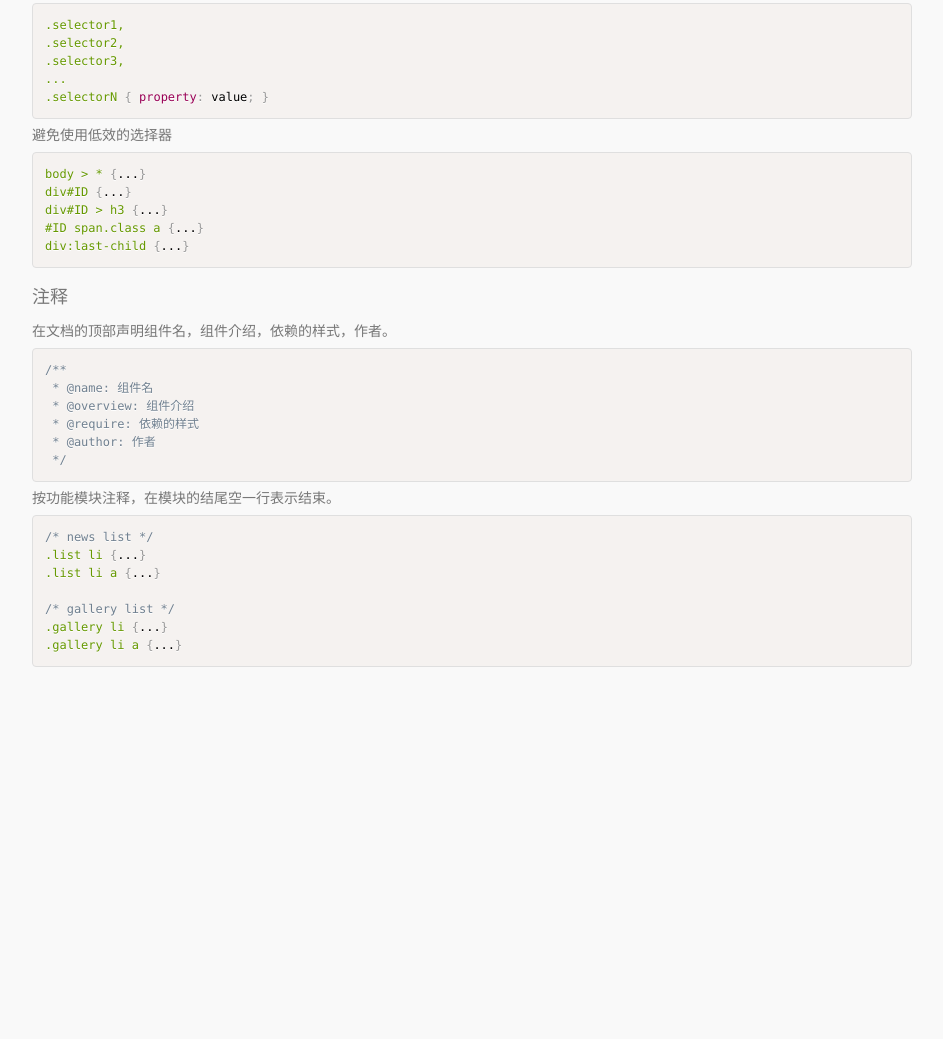
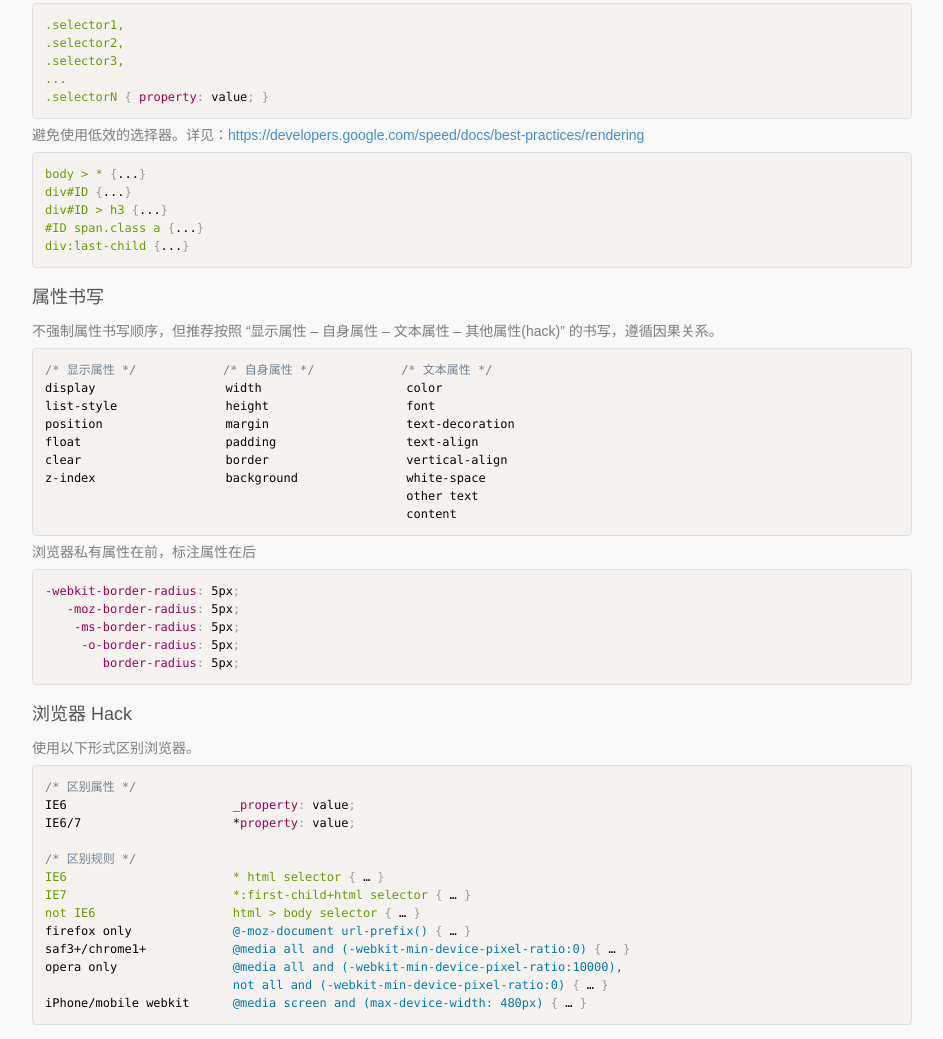
Before and after one commit to jsfans/Atom, a plain HTML site: page docs/css-spec.html in a window 1280 px wide. Shown: the part 438-1477 px from the top of the page, without its empty margins (298-1241 px from the left). Before the commit the page ends 1116 px from the top, so only its background shows below. Drawn offline with Linux system fonts and the light colour scheme.

Commit message:
updated files

```diff
--- a/assets/css/style.css
+++ b/assets/css/style.css
@@ -41,7 +41,7 @@ input,
 textarea { font-family: inherit; }
 input { border: 0 none; vertical-align: middle; }
 table { border-collapse: collapse; border-spacing: 0; }
-a { text-decoration: none; }
+a { color: #458FCE; text-decoration: none; }
 a:hover { text-decoration: underline; }
 img { border: 0 none; }
 
@@ -49,7 +49,7 @@ body {
     background-color: #f9f9f9;
     /* background-image: url(bgimg/bg.png);
     background-repeat: repeat; */
-    color: #777;
+    color: #7f7f7f;
     font: 14px/1.5 Arial, \5FAE\8F6F\96C5\9ED1;
 }
 .rules code {
@@ -59,7 +59,7 @@ body {
     border-radius: 3px;
     color: #905;
     font-family: consolas;
-    font-size: 10px;
+    font-size: 12px;
     white-space: pre;
     word-spacing: normal;
     text-shadow: 0 1px white;
@@ -89,7 +89,6 @@ body {
 .nav-list a {
     display: block;
     padding: 10px 0 10px 20px;
-    color: #458FCE;
 }
 .nav-list .active {
     margin-left: -5px;
@@ -119,6 +118,7 @@ body {
     padding: 5px 0;
 }
 .detail-list dt {
+    color: #555;
     font-size: 18px;
 }
 .rules {
@@ -141,6 +141,7 @@ body {
     font-size: 12px;
 }
 .title {
+    color: #525252;
     font-size: 30px;
 }
 
--- a/docs/css-spec.html
+++ b/docs/css-spec.html
@@ -2,7 +2,7 @@
 <html>
 <head>
     <meta charset="UTF-8">
-    <title>CSS 书写规范</title>
+    <title>CSS 规范</title>
     <link rel="stylesheet" href="../assets/css/style.css">
 </head>
 <body>
@@ -50,12 +50,48 @@
 .selector3,
 ...
 .selectorN { property: value; }</code></pre>
-                        <p>避免使用低效的选择器</p>
+                        <p>避免使用低效的选择器。详见：<a href="https://developers.google.com/speed/docs/best-practices/rendering">https://developers.google.com/speed/docs/best-practices/rendering</a></p>
                         <pre><code class="language-css">body > * {...}
 div#ID {...}
 div#ID > h3 {...}
 #ID span.class a {...}
 div:last-child {...}</code></pre>
+                    </dd>
+                    <dt>属性书写</dt>
+                    <dd>
+                        <p>不强制属性书写顺序，但推荐按照 “显示属性 – 自身属性 – 文本属性 – 其他属性(hack)” 的书写，遵循因果关系。</p>
+                        <pre><code class="language-css">/* 显示属性 */            /* 自身属性 */            /* 文本属性 */
+display                  width                    color
+list-style               height                   font
+position                 margin                   text-decoration
+float                    padding                  text-align
+clear                    border                   vertical-align
+z-index                  background               white-space
+                                                  other text
+                                                  content</code></pre>
+                        <p>浏览器私有属性在前，标注属性在后</p>
+                        <pre><code class="language-css">-webkit-border-radius: 5px;
+   -moz-border-radius: 5px;
+    -ms-border-radius: 5px;
+     -o-border-radius: 5px;
+        border-radius: 5px;</code></pre>
+                    </dd>
+                    <dt>浏览器 Hack</dt>
+                    <dd>
+                        <p>使用以下形式区别浏览器。</p>
+                        <pre><code class="language-css">/* 区别属性 */
+IE6                       _property: value;
+IE6/7                     *property: value;
+
+/* 区别规则 */
+IE6                       * html selector { … }
+IE7                       *:first-child+html selector { … }
+not IE6                   html > body selector { … }
+firefox only              @-moz-document url-prefix() { … }
+saf3+/chrome1+            @media all and (-webkit-min-device-pixel-ratio:0) { … }
+opera only                @media all and (-webkit-min-device-pixel-ratio:10000),
+                          not all and (-webkit-min-device-pixel-ratio:0) { … }
+iPhone/mobile webkit      @media screen and (max-device-width: 480px) { … }</code></pre>
                     </dd>
                     <dt>注释</dt>
                     <dd>
@@ -75,6 +111,8 @@ div:last-child {...}</code></pre>
 .gallery li {...}
 .gallery li a {...}</code></pre>
                     </dd>
+                    <dt>文件结构</dt>
+                    <dd></dd>
                 </dl>
             </div>
         </div>
```
